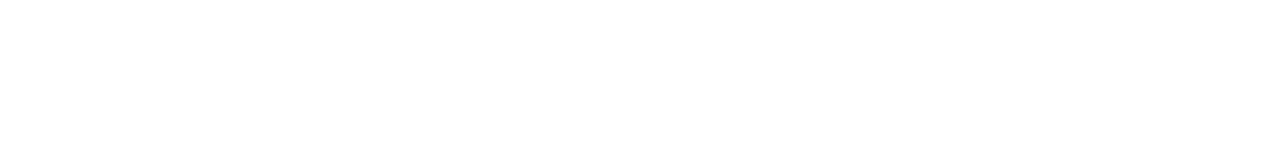
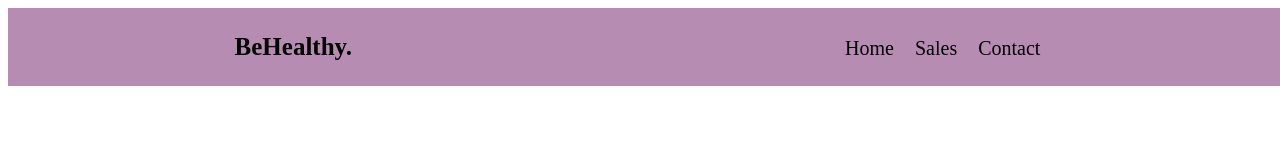
Before and after one commit to melina-mn/SEO, a plain HTML site: page index.html in a window 1280 px wide. Drawn offline with Linux system fonts and the light colour scheme.

Commit message:
nav bar done

```diff
--- a/index.html
+++ b/index.html
@@ -3,9 +3,19 @@
 <head>
     <meta charset="UTF-8">
     <meta name="viewport" content="width=device-width, initial-scale=1.0">
-    <title>Document</title>
+    <link rel="stylesheet" href="styles/index.css">
+    <title>product</title>
 </head>
 <body>
-
+    <header class="container">
+        <h3 class="container__logo"><a href="index.html">BeHealthy.</a></h3>
+        <nav class="container__nav">
+            <ul class="container__ul">
+                <li class="container__li"><a href="index.html">Home</a></li>
+                <li class="container__li"><a href="#">Sales</a></li>
+                <li class="container__li"><a href="#">Contact</a></li>
+            </ul>
+        </nav>
+    </header>
 </body>
 </html>
--- a/styles/_header.scss
+++ b/styles/_header.scss
@@ -0,0 +1,45 @@
+.container{
+    width: 100%;
+    min-height: 23px;
+    display: flex;
+    flex-direction: row;
+    align-items: baseline;
+    justify-content: space-around;
+    background-color: rgb(183, 140, 179);
+
+    &__logo{
+       font-size: 25px;
+       &:hover{
+        text-shadow: 2px 2px 4px rgba(163, 73, 152, 0.601);
+    }
+    }
+    &__nav{
+        display: flex;
+        flex-direction: row;
+    }
+    &__ul{
+        display: flex;
+        flex-direction: row;
+        list-style: none;
+        font-size: 20px;
+    }
+    &__li{
+        display: flex;
+        margin-right: 21px;
+        &:hover{
+            text-shadow: 2px 2px 4px rgba(163, 73, 152, 0.601);
+        }
+    }
+}
+a{
+    text-decoration: none;
+    color: black;
+}
+@media screen and (max-width:768px) {
+            .container__logo{
+                font-size: 22px;
+            }
+            .container__li{
+                font-size: 20px;
+            }
+}
--- a/styles/index.scss
+++ b/styles/index.scss
@@ -1,3 +1,9 @@
 @import 'main';
 @import 'header';
 @import 'footer';
+
+body{
+    max-width: 1440px;
+    width: 100%;
+    min-height: 750px;
+}
```
Also changed, not shown: styles/index.css, 1 other file.
